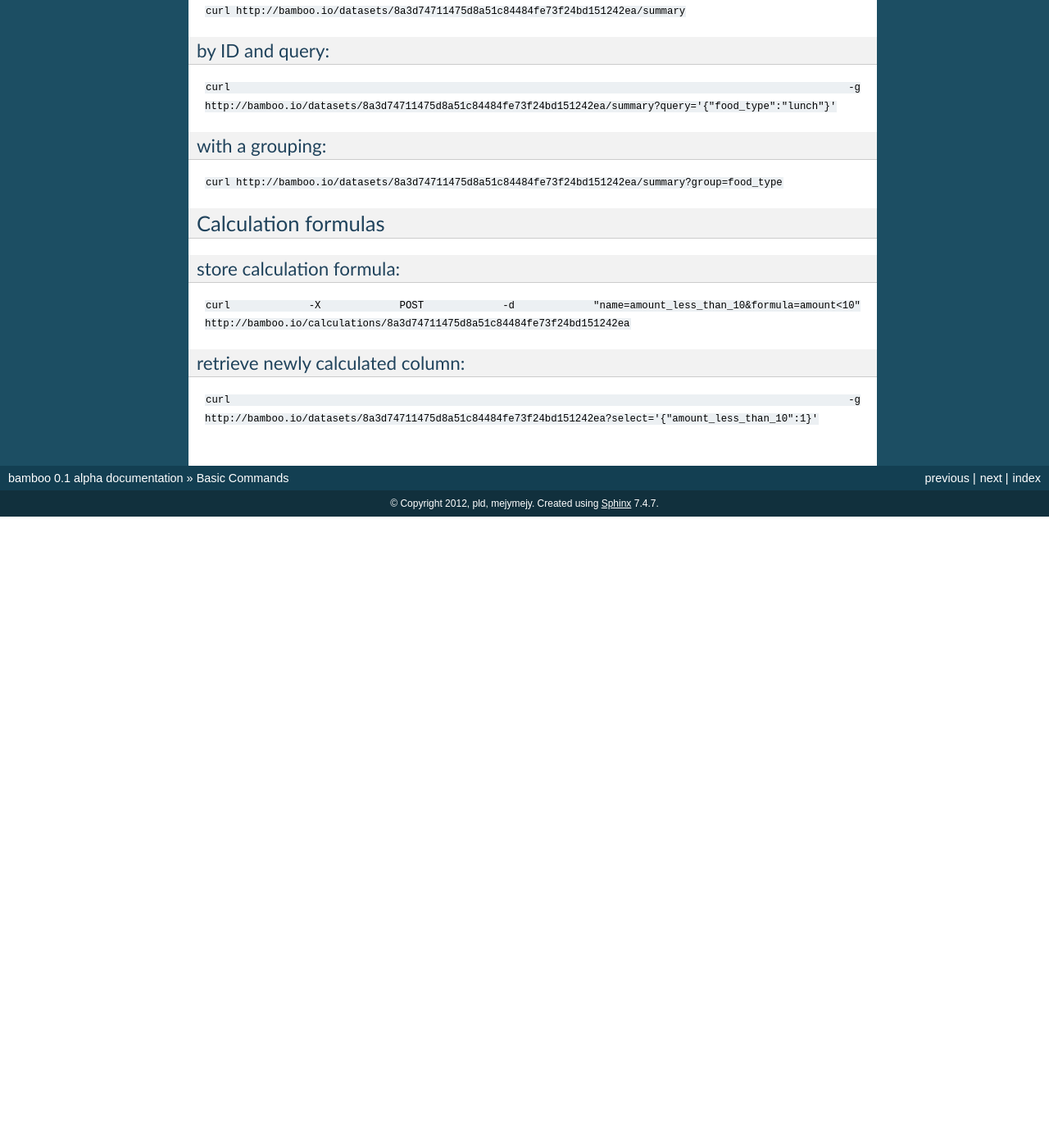
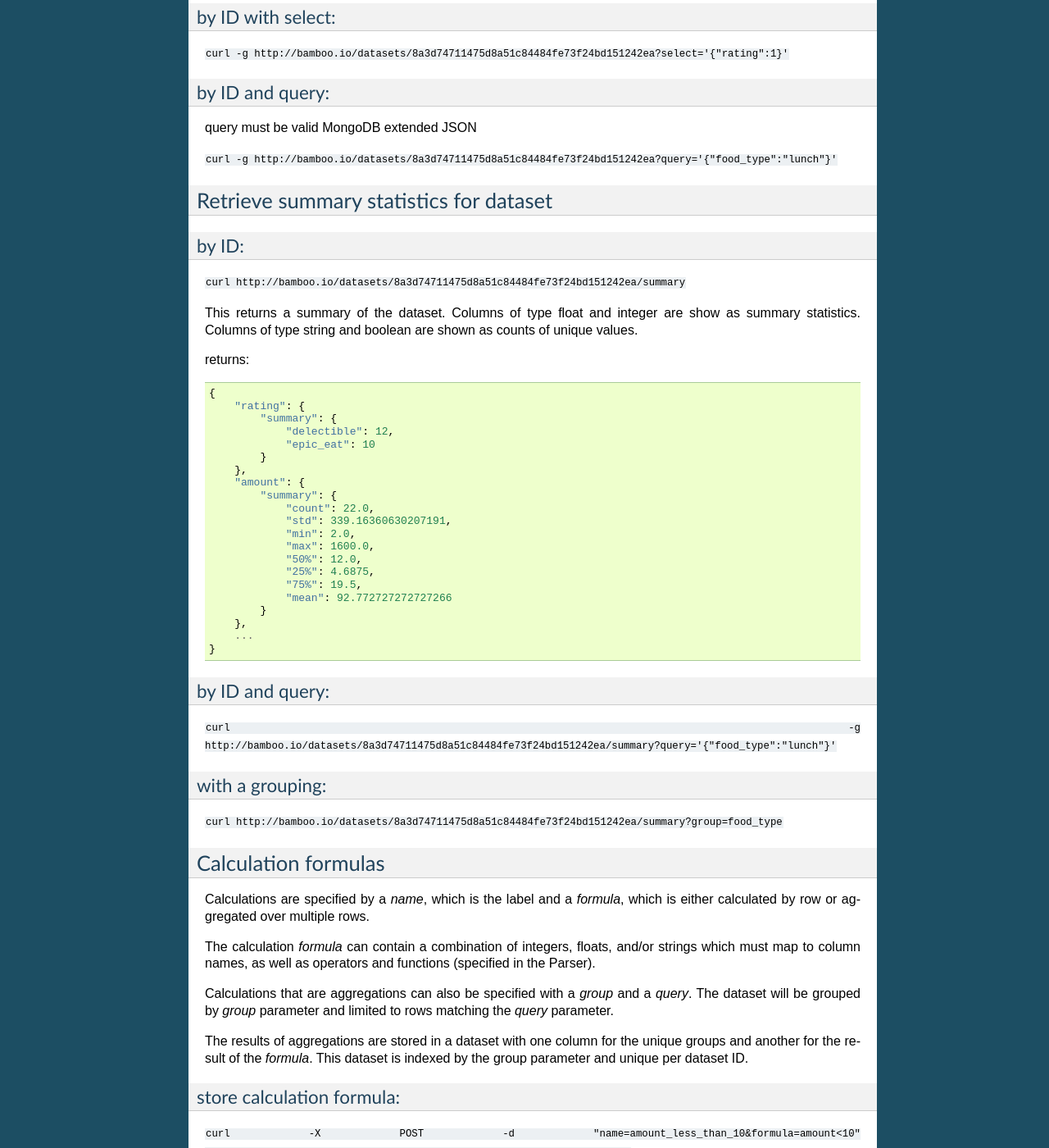
Before and after one commit to pld/bamboo, a Sphinx documentation site: the page built from docs/basic_commands.rst, in a window 1280 px wide and 1400 px high, scrolled down 1427 px. Shown: the whole window at 82% size. Built offline with Sphinx 7.4.7, drawn with Linux system fonts in a browser that asks for light colours; formulas are drawn with MathJax 3; before the commit the page ends 2057 px from its top, so only the background shows below that; some of the changed text lies outside the part shown.

Commit message:
add aggegations stored in new dataset and tests

```diff
--- a/docs/basic_commands.rst
+++ b/docs/basic_commands.rst
@@ -10,12 +10,12 @@
 ----------------------
 
 upload data from a URL to Bamboo:
-^^^^^^^^^^^^^^^^^^^^^^
+^^^^^^^^^^^^^^^^^^^^^^^^^^^^^^^^^
 
 ``curl -X POST -d "url=http://formhub.org/mberg/forms/good_eats/data.csv" http://bamboo.io/datasets``
 
 upload data from a file to Bamboo:
-^^^^^^^^^^^^^^^^^^^^^^^^^^^^^
+^^^^^^^^^^^^^^^^^^^^^^^^^^^^^^^^^^
 
 given the file ``/home/modilabs/good_eats.csv`` exists locally on your
 filesystem
@@ -55,10 +52,32 @@
     }
 
 
+Retrieve data
+-------------
+
+given the id is ``8a3d74711475d8a51c84484fe73f24bd151242ea``
+
 by ID:
-^^^^^^^^^^^^^^^^^^^^^^
+^^^^^^
 
 ``curl http://bamboo.io/datasets/8a3d74711475d8a51c84484fe73f24bd151242ea``
+
+This returns the dataset as JSON.
+
+returns::
+
+    [
+        {
+            "rating": "delectible",
+            "_percentage_complete": "n/a",
+            "_xform_id_string": "good_eats",
+            "risk_factor": "low_risk",
+            "gps_alt": "39.5",
+            "food_type": "lunch",
+            ...
+        },
+        ...
+    ]
 
 by ID with select:
 ^^^^^^^^^^^^^^^^^^
@@ -81,6 +100,35 @@
 
 ``curl http://bamboo.io/datasets/8a3d74711475d8a51c84484fe73f24bd151242ea/summary``
 
+This returns a summary of the dataset.  Columns of type float and integer are
+show as summary statistics.  Columns of type string and boolean are shown as
+counts of unique values.
+
+returns::
+
+    {
+        "rating": {
+            "summary": {
+                "delectible": 12,
+                "epic_eat": 10
+            }
+        },
+        "amount": {
+            "summary": {
+                "count": 22.0,
+                "std": 339.16360630207191,
+                "min": 2.0,
+                "max": 1600.0,
+                "50%": 12.0,
+                "25%": 4.6875,
+                "75%": 19.5,
+                "mean": 92.772727272727266
+            }
+        },
+        ...
+    }
+
+
 by ID and query:
 ^^^^^^^^^^^^^^^^
 
@@ -94,6 +142,21 @@
 Calculation formulas
 --------------------
 
+Calculations are specified by a *name*, which is the label and a *formula*,
+which is either calculated by row or aggregated over multiple rows.
+
+The calculation *formula* can contain a combination of integers, floats, and/or
+strings which must map to column names, as well as operators and functions
+(specified in the Parser).
+
+Calculations that are aggregations can also be specified with a *group* and a
+*query*. The dataset will be grouped by *group* parameter and limited to rows
+matching the *query* parameter.
+
+The results of aggregations are stored in a dataset with one column for
+the unique groups and another for the result of the *formula*. This dataset is
+indexed by the group parameter and unique per dataset ID.
+
 store calculation formula:
 ^^^^^^^^^^^^^^^^^^^^^^^^^^
 
```
Also changed, not shown: other parts of docs/basic_commands.rst (+2 -5 lines), 14 other files.
